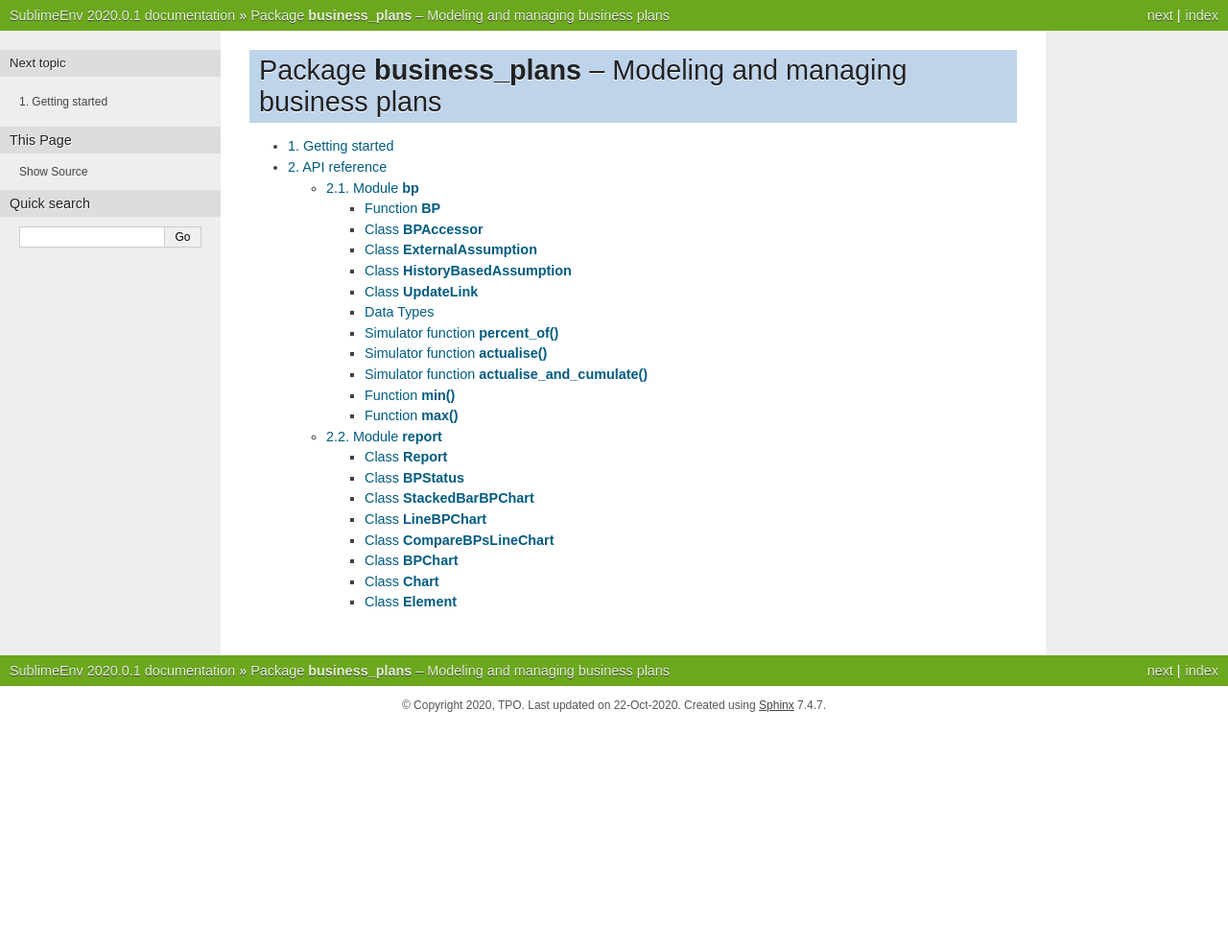
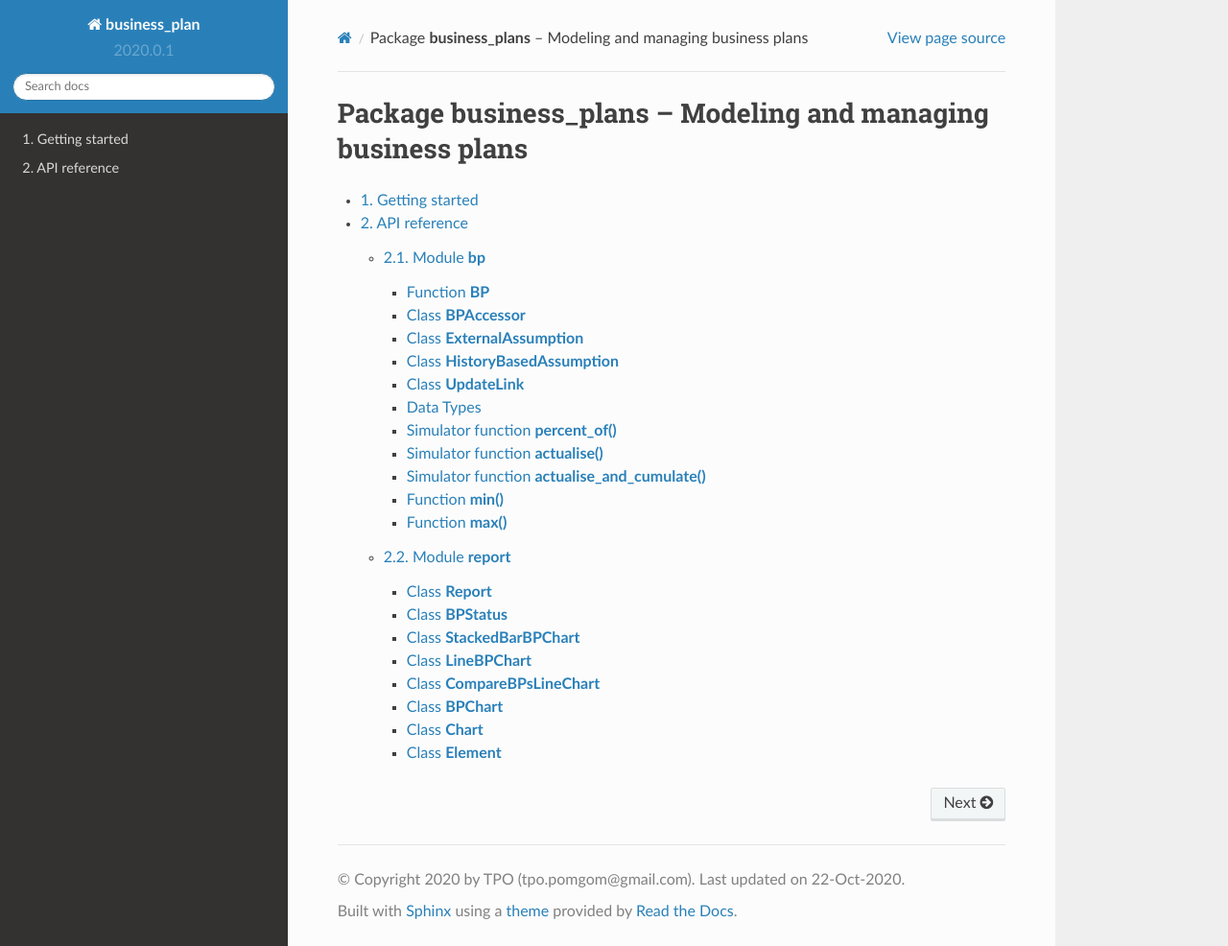
Before and after one commit to TPO-POMGOM/business-plans, a Sphinx documentation site: the page built from docs/index.rst, in a window 1280 px wide and 986 px high. Shown: the whole window at 96% size. Built offline with Sphinx 7.4.7 and the Read the Docs theme 2.0.0, drawn with Linux system fonts in a browser that asks for light colours.

Commit message:
Updated conf.py to work with readthedocs, use readthedocs's theme

```diff
--- a/docs/conf.py
+++ b/docs/conf.py
@@ -1,9 +1,20 @@
+""" sphinx configuration """
+
+import os
+import sys
+
+
+# Required for autodoc to find the modules to document, since they are not in
+# the docs directory.
+sys.path.insert(0, os.path.abspath('.'))
+
 extensions = [
     'sphinx.ext.autodoc',
     'sphinx.ext.napoleon',
     'sphinx.ext.viewcode',
 ]
-html_theme = 'nature'
+html_theme = 'sphinx_rtd_theme'
+# html_theme = 'nature'
 # html_theme = 'classic'
 # html_theme_options = {
 #     'stickysidebar': True  # Only works with html_theme = 'classic'
@@ -30,7 +41,7 @@ master_doc = "index"
 # This values are all used in the generated documentation.
 # Usually, the release and version are the same,
 # but sometimes we want to have the release have an "rc" tag.
-project = "SublimeEnv"
-copyright = "2020, TPO"
+project = "business_plan"
+copyright = "2020 by TPO (tpo.pomgom@gmail.com)"
 author = "TPO (tpo.pomgom@gmail.com)"
 version = release = "2020.0.1"
```
Also changed, not shown: 1 other file.
